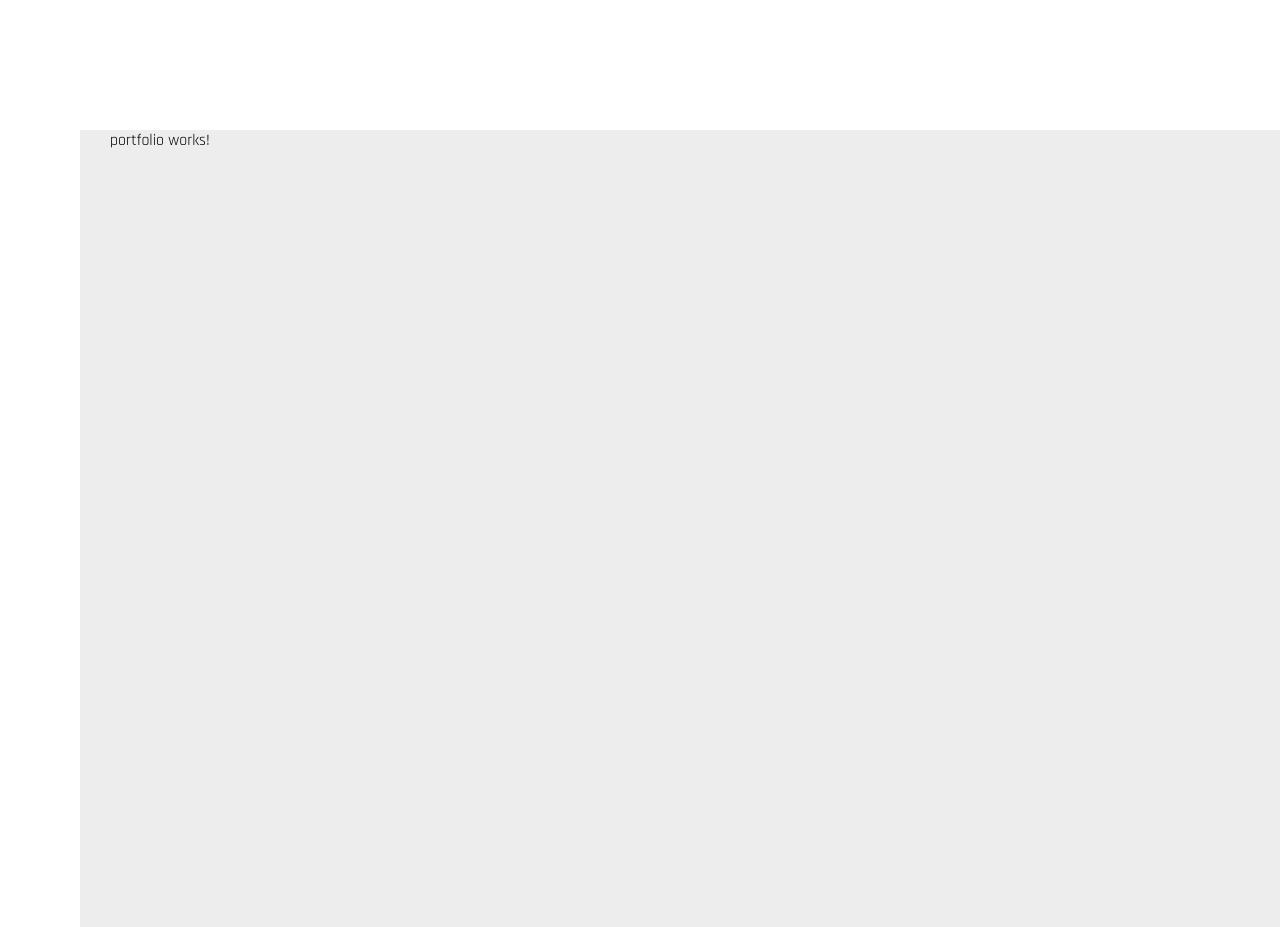
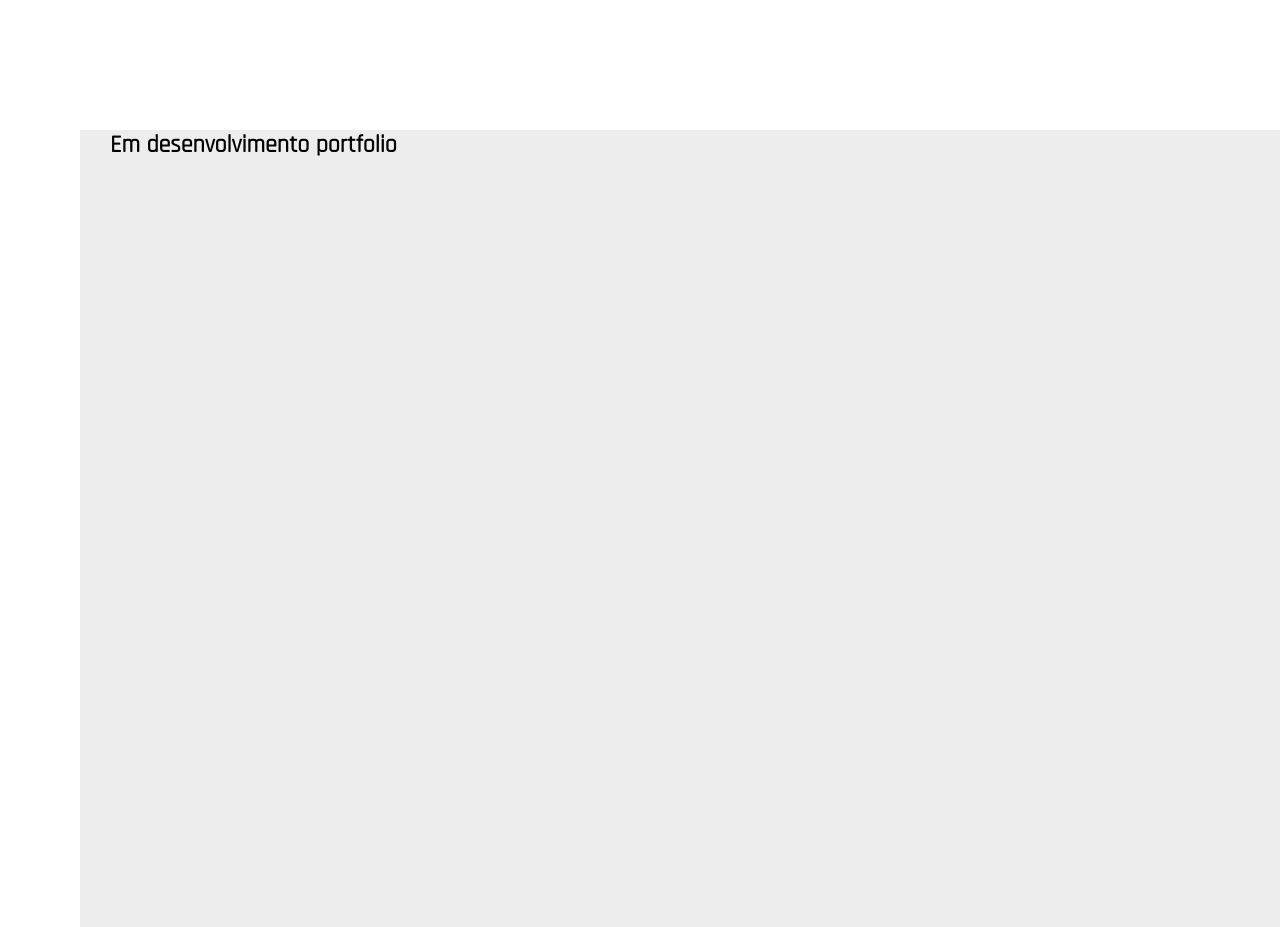
Before and after one commit to barrosebs/my-portifolio, an Angular app: page / in a window 1280 px wide. Shown: the part 4020-4947 px from the top of the page. Built offline with nearby package versions, Linux system fonts and the light colour scheme.

Commit message:
refactor: aviso de manutenção portfolio

```diff
--- a/src/app/components/portfolio/portfolio.component.html
+++ b/src/app/components/portfolio/portfolio.component.html
@@ -1,3 +1,3 @@
 <div class="portfolio">
-  <p>portfolio works!</p>
+  <h2>Em desenvolvimento portfolio</h2>
 </div>
```
